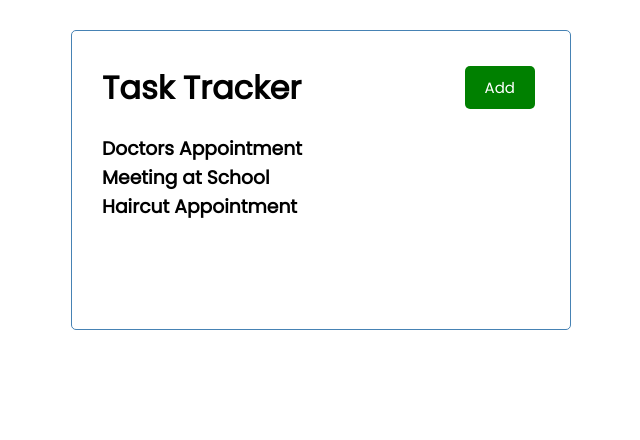
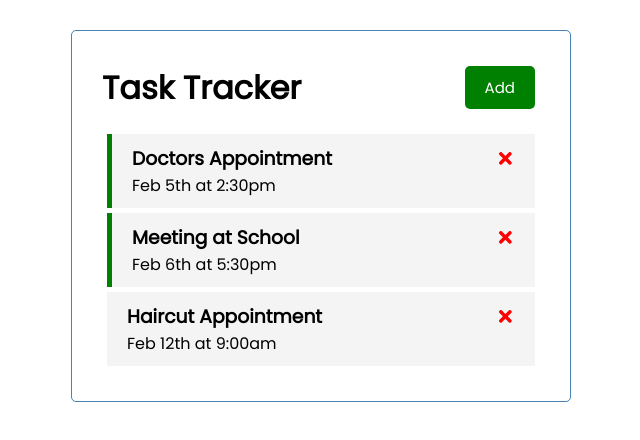
Before and after one commit to chriskorsak/react-task-tracker, a React (Create React App) app: page / in a window 1280 px wide. Shown: the top 440 px of the page, without its empty margins (319-959 px from the left). Built offline with nearby package versions, Linux system fonts and the light colour scheme.

Commit message:
update Tasks component to map using Task component. add props to Task component to be able to use delete and toggle functions from App.js.

```diff
--- a/src/components/Tasks.js
+++ b/src/components/Tasks.js
@@ -1,8 +1,10 @@
+import Task from './Task'
+
 const Tasks = (props) => {
   return (
     <>
       {props.tasks.map((task) => (
-        <h3 key={task.id}>{task.text}</h3>
+        <Task key={task.id} task={task} onDelete={props.onDelete} onToggle={props.onToggle}/>
       ))}
     </>
   )
```
